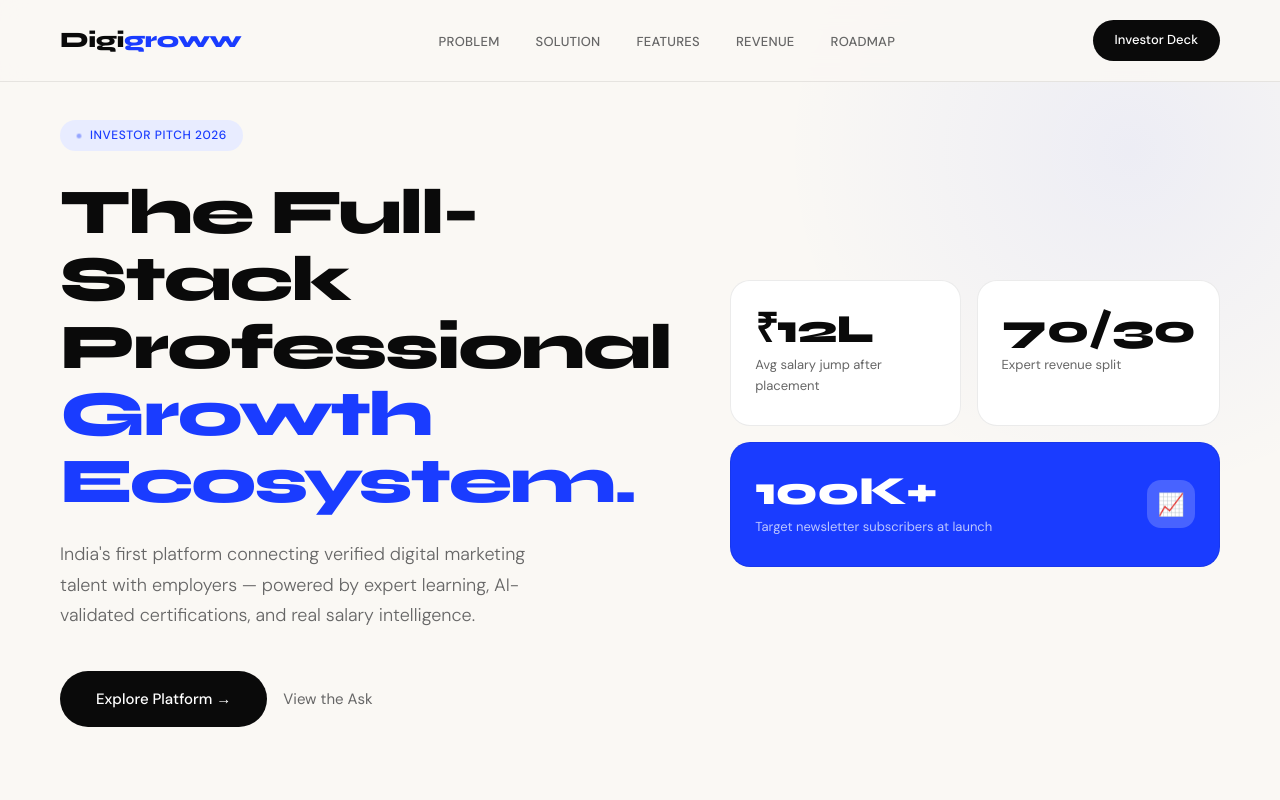
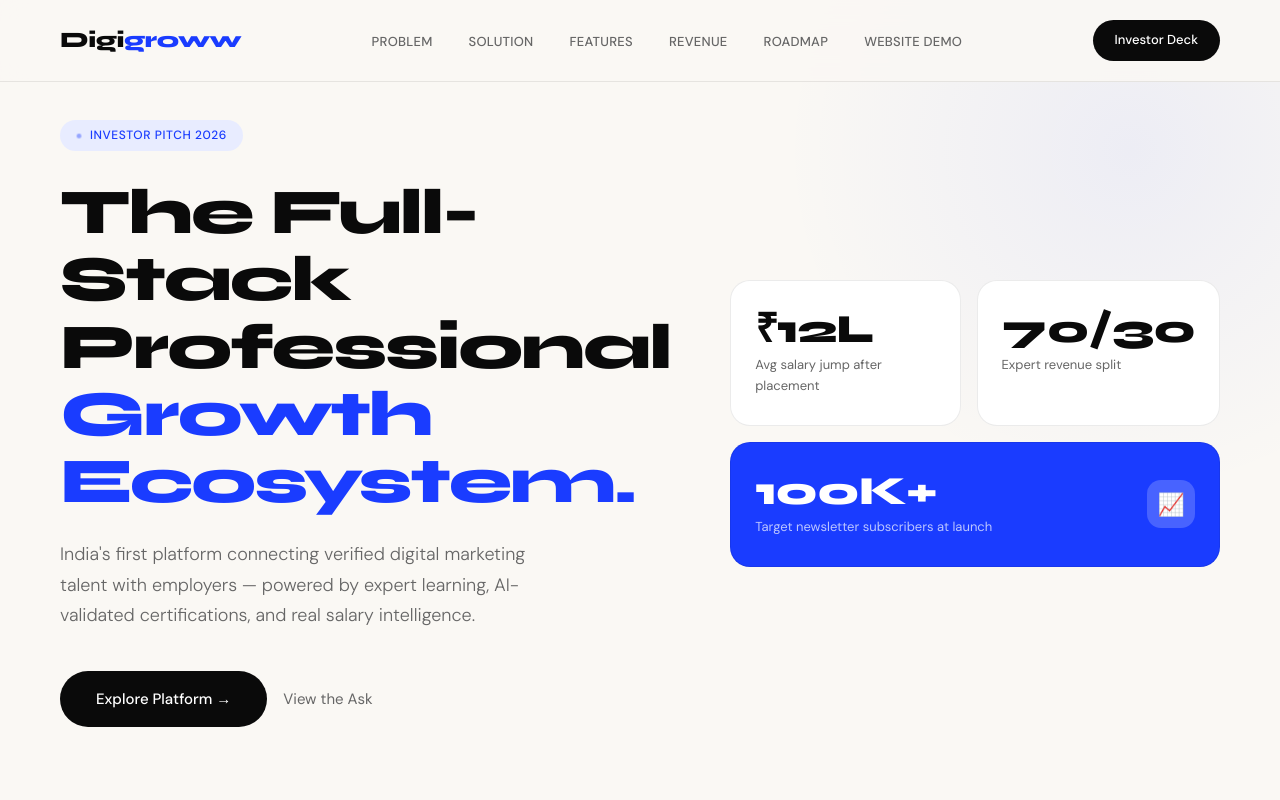
Before and after one commit to harshalmayekar13/digigroww, a plain HTML site: page index.html in a window 1280 px wide. Shown: the top 800 px of the page. Drawn offline with Linux system fonts and the light colour scheme.

Commit message:
Update index.html

```diff
--- a/index.html
+++ b/index.html
@@ -524,6 +524,7 @@
     <li><a href="#features">Features</a></li>
     <li><a href="#revenue">Revenue</a></li>
     <li><a href="#roadmap">Roadmap</a></li>
+    <li><a href="digigroww-demo.html">Website Demo</a></li>
   </ul>
   <a href="#ask" class="nav-cta">Investor Deck</a>
 </nav>
```
